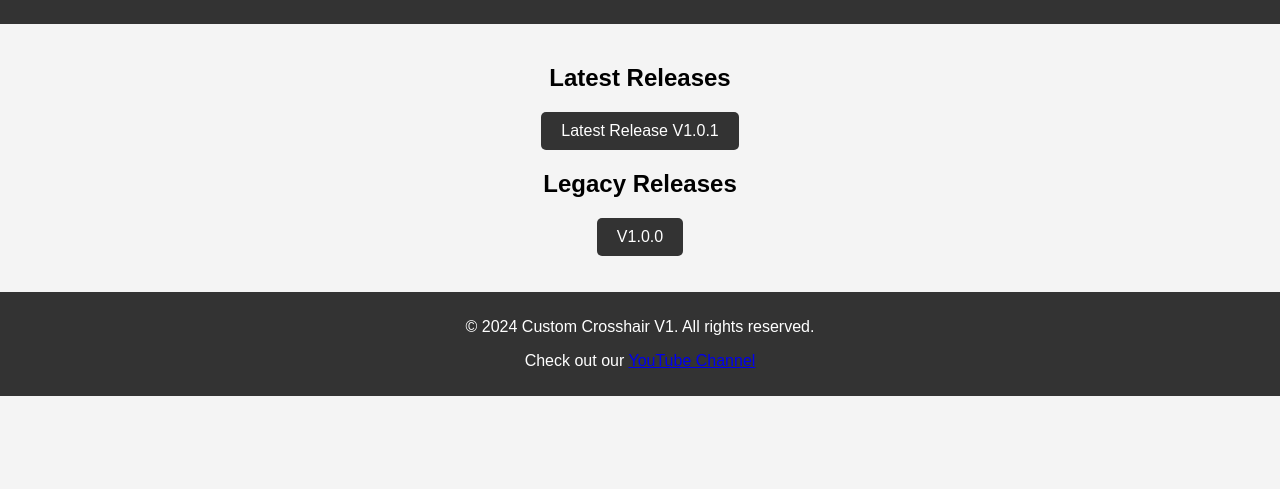
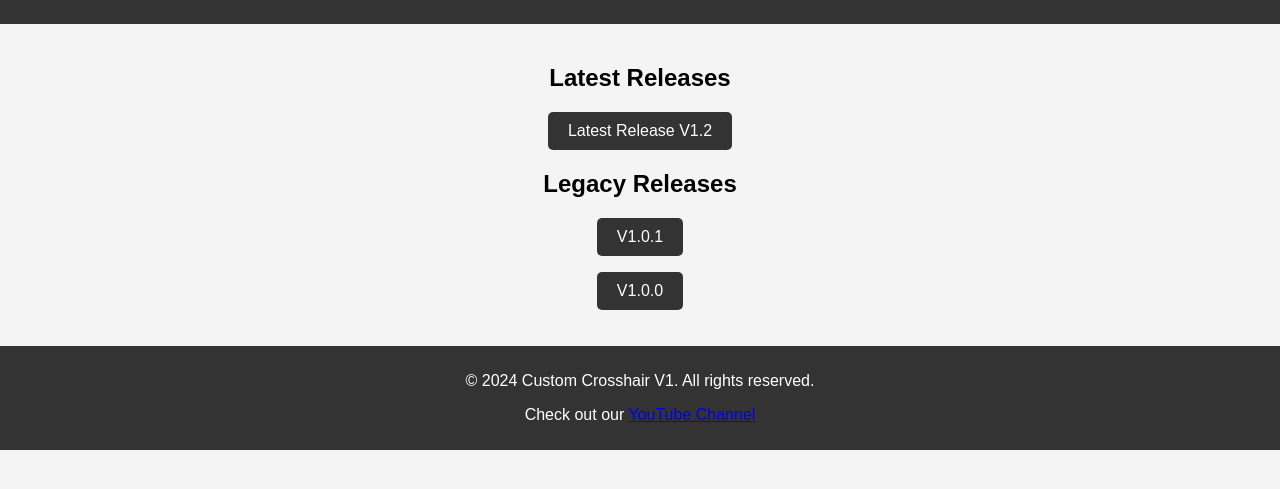
Before and after one commit to cxshexe/CustomCrosshairV1, a plain HTML site: page Legacy.html in a window 1280 px wide. Shown: the part 83-572 px from the top of the page. Drawn offline with Linux system fonts and the light colour scheme.

Commit message:
Update Legacy.html

```diff
--- a/Legacy.html
+++ b/Legacy.html
@@ -20,8 +20,9 @@
     <main>
         <section class="intro">
             </p><h1>Latest Releases</h1></p>
-            <p><a href="https://github.com/cxshexe/Custom-Crosshiar/releases/download/crosshairv1.0.1/Custom.Crosshair.V1.1.0.1.zip" class="btn">Latest Release V1.0.1</a></p>
+            <p><a href="https://github.com/cxshexe/Custom-Crosshiar/releases/download/CrosshairV1v1.2/Custom.Crosshair.V1.1.2.zip" class="btn">Latest Release V1.2</a></p>
             </p><h1>Legacy Releases</h1></p>
+            <p><a href="https://github.com/cxshexe/Custom-Crosshiar/releases/download/crosshairv1.0.1/Custom.Crosshair.V1.1.0.1.zip" class="btn">V1.0.1</a></p>
             <p><a href="https://github.com/cxshexe/Custom-Crosshiar/releases/download/crosshair/Custom.Crosshair.V1.zip" class="btn">V1.0.0</a></p>
         </section>
     </main>
```
